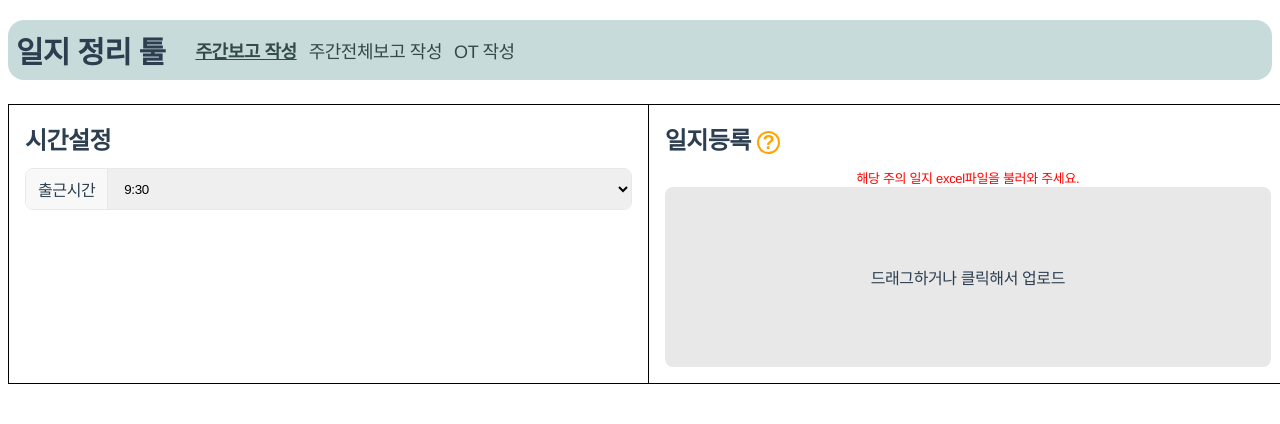
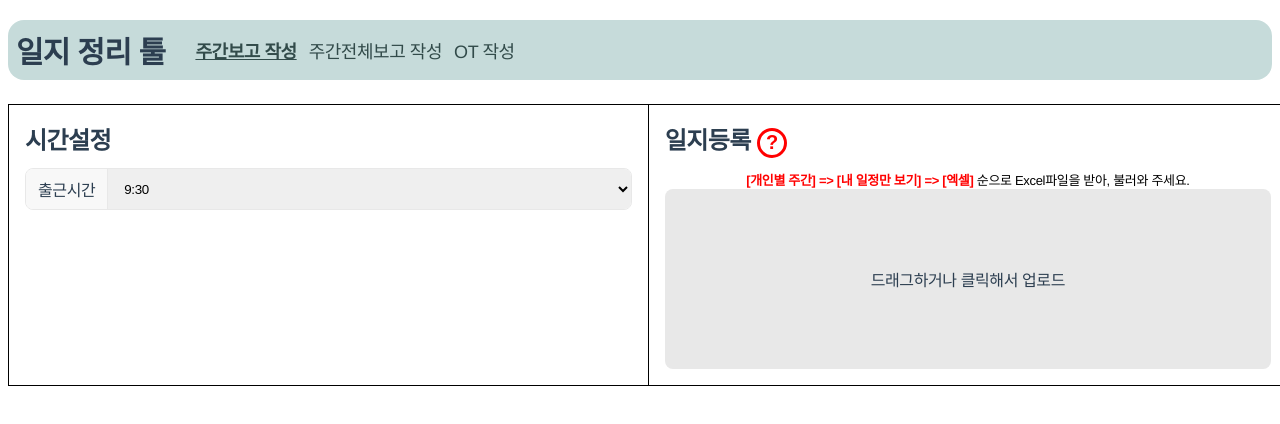
Before and after one commit to teller2016/vue-fe-overtime, a Vue app: page /week in a window 1280 px wide. Shown: the top 424 px of the page. Built offline with nearby package versions, Linux system fonts and the light colour scheme.

Commit message:
FEAT: weekAll summary guide fixed, img added

```diff
--- a/src/App.vue
+++ b/src/App.vue
@@ -48,6 +48,8 @@ export default {
 }
 
 .sb {
+  overflow: overlay;
+
   &__container {
     .container {
       &__box {
@@ -63,8 +65,13 @@ export default {
 
     &__guide {
       margin-bottom: 8px;
-      color: $red;
+      color: black;
       font-size: 13px;
+
+      em {
+        font-weight: 700;
+        color: $red;
+      }
     }
   }
 
--- a/src/components/utils/NotificationPopup.vue
+++ b/src/components/utils/NotificationPopup.vue
@@ -53,10 +53,10 @@ export default {
         display: inline-flex;
         align-items: center;
         justify-content: center;
-        width: 23px;
-        height: 23px;
-        border: 2px solid orange;
-        color: orange;
+        width: 30px;
+        height: 30px;
+        border: 3px solid red;
+        color: red;
         font-size: 20px;
         border-radius: 50%;
         transition: all 0.5s ease;
--- a/src/pages/week/index.vue
+++ b/src/pages/week/index.vue
@@ -22,7 +22,8 @@
             일지등록
             <NotificationPopup>
               <p class="sb__guide__text">
-                * 작성하려는 주의 일지를 <em>Excel 파일</em>로 받아서
+                * 작성하려는 주의 일지를
+                <em>[개인별 주간] => [내 일정만 보기] => [엑셀]</em>로 받아서
                 등록해주세요.
               </p>
               <figure class="sb__guide__img">
@@ -33,7 +34,8 @@
 
           <div class="option__content">
             <p class="sb__options__guide">
-              해당 주의 일지 excel파일을 불러와 주세요.
+              <em>[개인별 주간] => [내 일정만 보기] => [엑셀]</em> 순으로
+              Excel파일을 받아, 불러와 주세요.
             </p>
             <DragDrop @get-excel-data="getExcelData" />
           </div>
--- a/src/pages/weekAll/index.vue
+++ b/src/pages/weekAll/index.vue
@@ -8,18 +8,19 @@
             일지등록
             <NotificationPopup>
               <p class="sb__guide__text">
-                * 작성하려는 주의 일지를 <em>Excel 파일</em>로 받아서
-                등록해주세요.
+                * 작성하려는 주의 일지를 <em>[개인별 주간] => [엑셀]</em>로
+                받아서 등록해주세요.
               </p>
               <figure class="sb__guide__img">
-                <img src="../../assets/images/weekGuide.png" alt="" />
+                <img src="../../assets/images/weekAllGuide.png" alt="" />
               </figure>
             </NotificationPopup>
           </header>
 
           <div class="option__content">
             <p class="sb__options__guide">
-              해당 주의 일지 excel파일을 불러와 주세요.
+              <em>[개인별 주간] => [엑셀]</em> 순으로 Excel파일을 받아, 불러와
+              주세요.
             </p>
             <DragDrop @get-excel-data="getExcelData" />
           </div>
@@ -380,6 +381,9 @@ export default {
         flex-shrink: 0;
         font-size: 20px;
         cursor: pointer;
+        &:hover {
+          text-decoration: underline;
+        }
         label {
           cursor: pointer;
         }
```
Also changed, not shown: src/assets/images/weekAllGuide.png (added).
